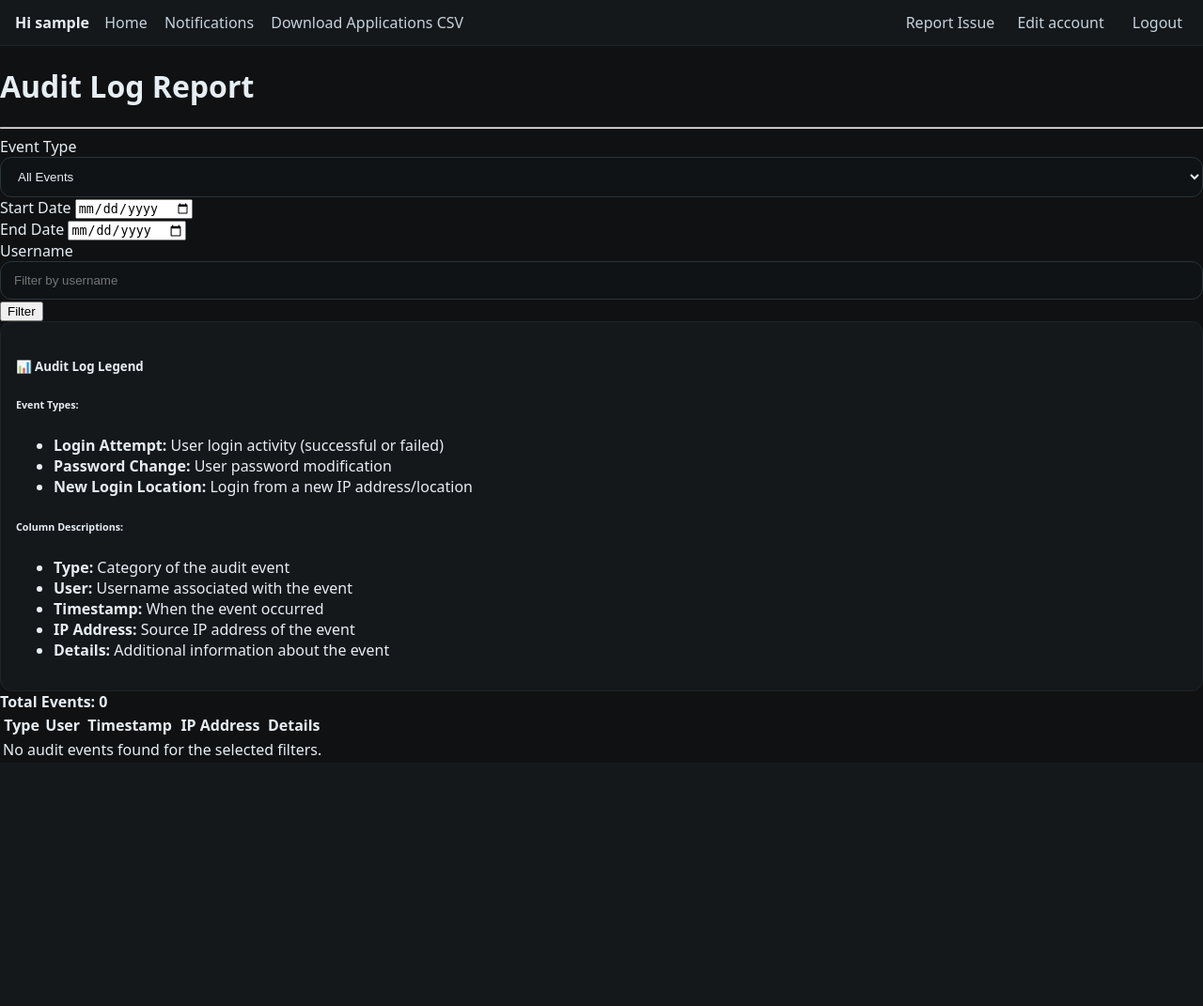
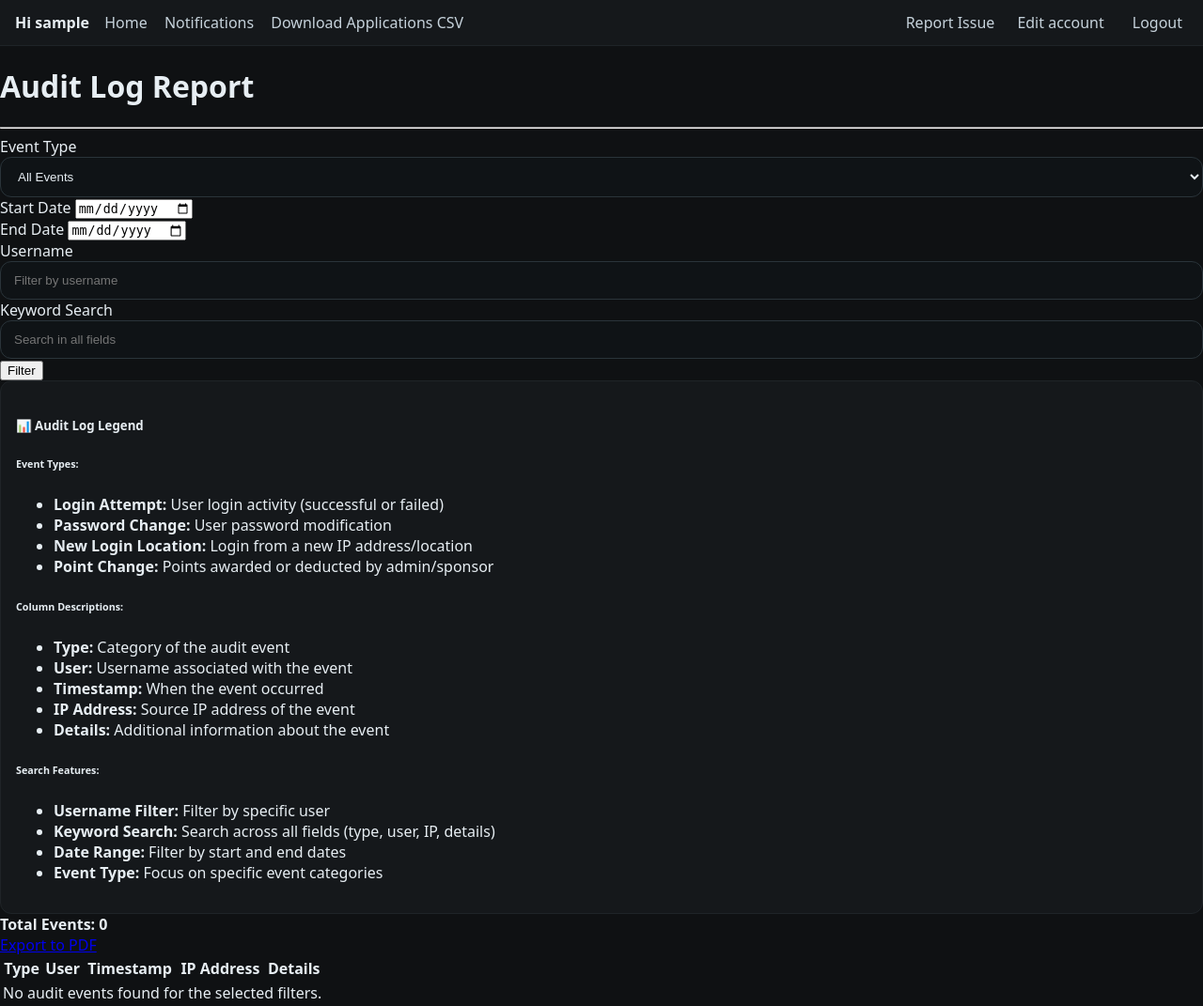
Before and after one commit to fgeravi/F25-Team19, a Django app: page /audit/reports/log/ in a window 1280 px wide. Shown: the whole page at 94% size. Before the commit the page ends 804 px from the top, so only its background shows below. Run offline with Django 5.2, Linux system fonts and the light colour scheme; the visitor is signed in with stand-in values (Sample User, id 1); data comes from the database, SQL or seed files in the repository; data that the repository does not hold is empty.

Commit message:
add more function to the audit log report
1.sponsor could export log report as pdf
2.sponsor could filter the audit log by driver name
3.admin could search keyword to find relevant entries for audit log
4.admin could verify point change events show admin/sponsor who made changes

```diff
--- a/audit/templates/audit/audit_log_report.html
+++ b/audit/templates/audit/audit_log_report.html
@@ -6,13 +6,14 @@
   <hr>
 
   <form method="get" class="row g-3 mb-3">
-    <div class="col-md-3">
+    <div class="col-md-2">
       <label class="form-label">Event Type</label>
       <select name="event_type" class="form-select">
         <option value="all" {% if event_type == "all" %}selected{% endif %}>All Events</option>
         <option value="login" {% if event_type == "login" %}selected{% endif %}>Login Attempts</option>
         <option value="password" {% if event_type == "password" %}selected{% endif %}>Password Changes</option>
         <option value="location" {% if event_type == "location" %}selected{% endif %}>New Login Locations</option>
+        <option value="points" {% if event_type == "points" %}selected{% endif %}>Point Changes</option>
       </select>
     </div>
     <div class="col-md-2">
@@ -23,19 +24,17 @@
       <label class="form-label">End Date</label>
       <input type="date" name="end" class="form-control" value="{{ end|date:'Y-m-d' }}" placeholder="YYYY-MM-DD">
     </div>
-    {% if is_admin %}
+    <div class="col-md-2">
+      <label class="form-label">{% if is_admin %}Username{% else %}Driver Name{% endif %}</label>
+      <input type="text" name="username" class="form-control" value="{{ username_filter }}" placeholder="Filter by {% if is_admin %}username{% else %}driver name{% endif %}">
+    </div>
     <div class="col-md-3">
-      <label class="form-label">Username</label>
-      <input type="text" name="username" class="form-control" value="{{ username_filter }}" placeholder="Filter by username">
+      <label class="form-label">Keyword Search</label>
+      <input type="text" name="keyword" class="form-control" value="{{ keyword }}" placeholder="Search in all fields">
     </div>
-    <div class="col-md-2 d-flex align-items-end">
+    <div class="col-md-1 d-flex align-items-end">
       <button type="submit" class="btn btn-primary w-100">Filter</button>
     </div>
-    {% else %}
-    <div class="col-md-5 d-flex align-items-end">
-      <button type="submit" class="btn btn-primary w-100">Filter</button>
-    </div>
-    {% endif %}
   </form>
 
   <div class="card mb-4">
@@ -44,15 +43,16 @@
     </div>
     <div class="card-body">
       <div class="row">
-        <div class="col-md-6">
+        <div class="col-md-4">
           <h6>Event Types:</h6>
           <ul class="small">
             <li><strong>Login Attempt:</strong> User login activity (successful or failed)</li>
             <li><strong>Password Change:</strong> User password modification</li>
             <li><strong>New Login Location:</strong> Login from a new IP address/location</li>
+            <li><strong>Point Change:</strong> Points awarded or deducted by admin/sponsor</li>
           </ul>
         </div>
-        <div class="col-md-6">
+        <div class="col-md-4">
           <h6>Column Descriptions:</h6>
           <ul class="small">
             <li><strong>Type:</strong> Category of the audit event</li>
@@ -62,12 +62,29 @@
             <li><strong>Details:</strong> Additional information about the event</li>
           </ul>
         </div>
+        <div class="col-md-4">
+          <h6>Search Features:</h6>
+          <ul class="small">
+            <li><strong>Username Filter:</strong> Filter by specific user</li>
+            <li><strong>Keyword Search:</strong> Search across all fields (type, user, IP, details)</li>
+            <li><strong>Date Range:</strong> Filter by start and end dates</li>
+            <li><strong>Event Type:</strong> Focus on specific event categories</li>
+          </ul>
+        </div>
       </div>
     </div>
   </div>
 
-  <div class="mb-2">
-    <strong>Total Events: {{ events|length }}</strong>
+  <div class="mb-3 d-flex justify-content-between align-items-center">
+    <div>
+      <strong>Total Events: {{ events|length }}</strong>
+    </div>
+    <div>
+      <a href="{% url 'audit:audit_log_pdf' %}?event_type={{ event_type }}&start={{ start|date:'Y-m-d' }}&end={{ end|date:'Y-m-d' }}&username={{ username_filter }}&keyword={{ keyword }}"
+         class="btn btn-danger" target="_blank">
+        <i class="bi bi-file-pdf"></i> Export to PDF
+      </a>
+    </div>
   </div>
 
   <table class="table table-striped table-hover">
@@ -90,6 +107,8 @@
               <span class="badge bg-warning text-dark">{{ event.type }}</span>
             {% elif event.type == "New Login Location" %}
               <span class="badge bg-info">{{ event.type }}</span>
+            {% elif event.type == "Point Change" %}
+              <span class="badge bg-success">{{ event.type }}</span>
             {% endif %}
           </td>
           <td>{{ event.user }}</td>
--- a/audit/urls.py
+++ b/audit/urls.py
@@ -1,9 +1,10 @@
 from django.urls import path
-from .views import ack_all_locations, report_csv, audit_log_report
+from .views import ack_all_locations, report_csv, audit_log_report, audit_log_pdf_export
 
 app_name = 'audit'
 urlpatterns = [
     path('ack-all/', ack_all_locations, name='ack_all_locations'),
     path('reports/csv/', report_csv, name='report_csv'),
     path('reports/log/', audit_log_report, name='audit_log_report'),
+    path('reports/log/pdf/', audit_log_pdf_export, name='audit_log_pdf'),
 ]
--- a/audit/views.py
+++ b/audit/views.py
@@ -13,6 +13,8 @@ from applications.models import DriverApplication
 from django.utils.dateparse import parse_date
 from itertools import chain
 from operator import attrgetter
+from rewards.models import PointChangeAudit
+from django.http import HttpResponse
 
 # Create your views here.
 
@@ -100,6 +102,7 @@ def audit_log_report(request):
     start = parse_date(request.GET.get("start", "") or "")
     end = parse_date(request.GET.get("end", "") or "")
     username_filter = request.GET.get("username", "").strip()
+    keyword = request.GET.get("keyword", "").strip().lower()
 
     # Collect events based on filter
     events = []
@@ -170,8 +173,37 @@ def audit_log_report(request):
                 'user_agent': '-'
             })
 
+    if event_type in ["all", "points"]:
+        points_qs = PointChangeAudit.objects.select_related('driver', 'sponsor').all()
+        if start:
+            points_qs = points_qs.filter(date__date__gte=start)
+        if end:
+            points_qs = points_qs.filter(date__date__lte=end)
+        if username_filter:
+            points_qs = points_qs.filter(driver__username__icontains=username_filter)
+
+        for item in points_qs:
+            sponsor_name = item.sponsor.username if item.sponsor else 'System'
+            events.append({
+                'type': 'Point Change',
+                'user': item.driver.username,
+                'timestamp': item.date,
+                'ip': '-',
+                'details': f"Changed by {sponsor_name}: {'+' if item.point_change_amt > 0 else ''}{item.point_change_amt} points. Reason: {item.reason or 'No reason'}",
+                'user_agent': '-'
+            })
+
     # Sort by timestamp descending
     events.sort(key=lambda x: x['timestamp'], reverse=True)
+
+    # Apply keyword filter across all fields
+    if keyword:
+        filtered_events = []
+        for event in events:
+            searchable_text = f"{event['type']} {event['user']} {event['ip']} {event['details']} {event['user_agent']}".lower()
+            if keyword in searchable_text:
+                filtered_events.append(event)
+        events = filtered_events
 
     ctx = {
         'events': events,
@@ -179,6 +211,134 @@ def audit_log_report(request):
         'start': start,
         'end': end,
         'username_filter': username_filter,
+        'keyword': keyword,
         'is_admin': request.user.is_staff,
     }
     return render(request, "audit/audit_log_report.html", ctx)
+
+
+@login_required
+def audit_log_pdf_export(request):
+    """
+    Story 310: Export filtered audit log to PDF for sponsors
+    Uses browser's print-to-PDF functionality with a print-friendly template
+    """
+    if not (request.user.is_staff or getattr(request.user, "is_sponsor", False)):
+        messages.error(request, "Admin or Sponsor access required.")
+        return redirect("home")
+
+    # Get same filters as main report
+    event_type = request.GET.get("event_type", "all")
+    start = parse_date(request.GET.get("start", "") or "")
+    end = parse_date(request.GET.get("end", "") or "")
+    username_filter = request.GET.get("username", "").strip()
+    keyword = request.GET.get("keyword", "").strip().lower()
+
+    # Collect events (same logic as audit_log_report)
+    events = []
+
+    if event_type in ["all", "login"]:
+        login_qs = LoginAttempt.objects.all()
+        if start:
+            login_qs = login_qs.filter(timestamp__date__gte=start)
+        if end:
+            login_qs = login_qs.filter(timestamp__date__lte=end)
+        if username_filter:
+            login_qs = login_qs.filter(username__icontains=username_filter)
+
+        for item in login_qs:
+            events.append({
+                'type': 'Login Attempt',
+                'user': item.username,
+                'timestamp': item.timestamp,
+                'ip': item.ip_address or '-',
+                'details': 'Success' if item.successful else 'Failed',
+            })
+
+    if event_type in ["all", "password"]:
+        password_qs = PasswordChange.objects.all()
+        if start:
+            password_qs = password_qs.filter(timestamp__date__gte=start)
+        if end:
+            password_qs = password_qs.filter(timestamp__date__lte=end)
+        if username_filter:
+            password_qs = password_qs.filter(username__icontains=username_filter)
+
+        for item in password_qs:
+            events.append({
+                'type': 'Password Change',
+                'user': item.username,
+                'timestamp': item.timestamp,
+                'ip': item.ip_address or '-',
+                'details': 'Password changed successfully',
+            })
+
+    if event_type in ["all", "location"]:
+        location_qs = KnownLoginLocations.objects.select_related('user').all()
+        if start:
+            location_qs = location_qs.filter(first_seen__date__gte=start)
+        if end:
+            location_qs = location_qs.filter(first_seen__date__lte=end)
+        if username_filter:
+            location_qs = location_qs.filter(user__username__icontains=username_filter)
+
+        for item in location_qs:
+            location_info = []
+            if item.city:
+                location_info.append(item.city)
+            if item.region:
+                location_info.append(item.region)
+            if item.country:
+                location_info.append(item.country)
+            location_str = ', '.join(location_info) if location_info else 'Unknown'
+
+            events.append({
+                'type': 'New Login Location',
+                'user': item.user.username,
+                'timestamp': item.first_seen,
+                'ip': item.ip_address,
+                'details': f"{location_str} ({'Acknowledged' if item.acknowledged else 'Not acknowledged'})",
+            })
+
+    if event_type in ["all", "points"]:
+        points_qs = PointChangeAudit.objects.select_related('driver', 'sponsor').all()
+        if start:
+            points_qs = points_qs.filter(date__date__gte=start)
+        if end:
+            points_qs = points_qs.filter(date__date__lte=end)
+        if username_filter:
+            points_qs = points_qs.filter(driver__username__icontains=username_filter)
+
+        for item in points_qs:
+            sponsor_name = item.sponsor.username if item.sponsor else 'System'
+            events.append({
+                'type': 'Point Change',
+                'user': item.driver.username,
+                'timestamp': item.date,
+                'ip': '-',
+                'details': f"Changed by {sponsor_name}: {'+' if item.point_change_amt > 0 else ''}{item.point_change_amt} points. Reason: {item.reason or 'No reason'}",
+            })
+
+    # Sort by timestamp descending
+    events.sort(key=lambda x: x['timestamp'], reverse=True)
+
+    # Apply keyword filter
+    if keyword:
+        filtered_events = []
+        for event in events:
+            searchable_text = f"{event['type']} {event['user']} {event['ip']} {event['details']}".lower()
+            if keyword in searchable_text:
+                filtered_events.append(event)
+        events = filtered_events
+
+    ctx = {
+        'events': events,
+        'event_type': event_type,
+        'start': start,
+        'end': end,
+        'username_filter': username_filter,
+        'keyword': keyword,
+        'generated_by': request.user.username,
+        'generated_at': datetime.now(),
+    }
+    return render(request, "audit/audit_log_pdf.html", ctx)
```
Also changed, not shown: audit/templates/audit/audit_log_pdf.html (added, +157 -0 lines).
